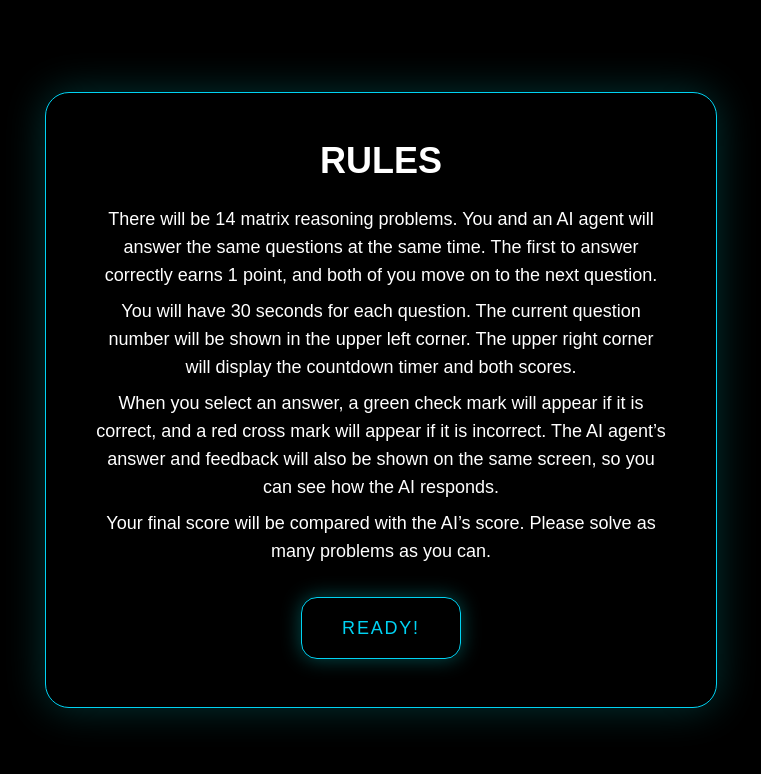
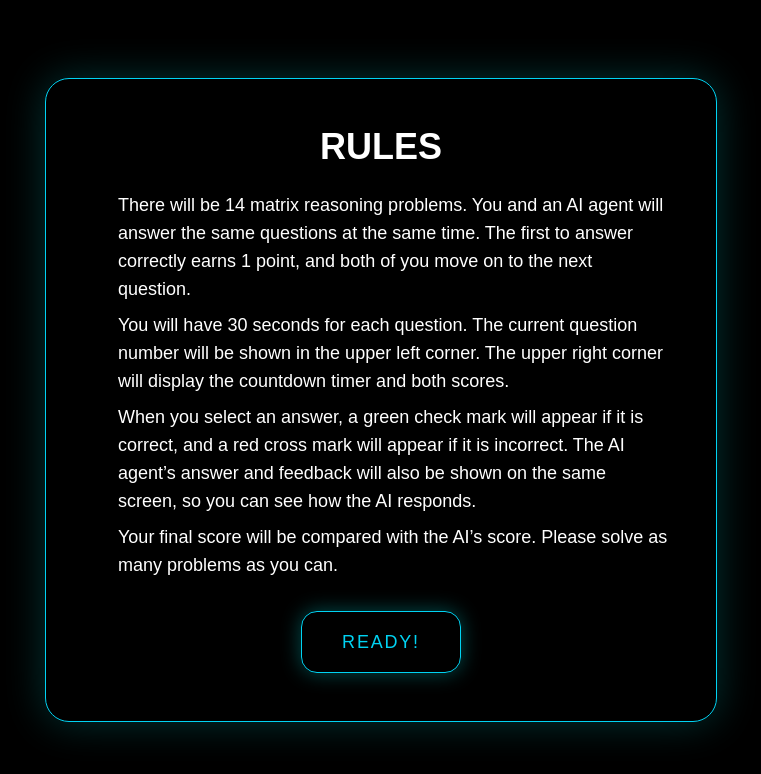
Before and after one commit to JiyeSun/compexp, a Next.js app: page / in a window 1280 px wide. Both pictures are taken after a click on the button "BEGIN". Shown: the top 774 px of the page, without its empty margins (259-1020 px from the left). Built offline with nearby package versions, Linux system fonts and the light colour scheme.

Commit message:
Update page.tsx

```diff
--- a/app/page.tsx
+++ b/app/page.tsx
@@ -207,7 +207,7 @@ export default function Home() {
           </div>
 
           {/* 规则 */}
-          <div className="mt-6 space-y-2 text-lg text-white">
+          <div className="mt-6 space-y-2 text-lg text-white text-left pl-6">
             <p>There will be 14 matrix reasoning problems. You and an AI agent will answer the same questions at the same time. The first to answer correctly earns 1 point, and both of you move on to the next question.</p>
             <p>You will have 30 seconds for each question. The current question number will be shown in the upper left corner. The upper right corner will display the countdown timer and both scores.</p>
             <p>When you select an answer, a green check mark will appear if it is correct, and a red cross mark will appear if it is incorrect. The AI agent’s answer and feedback will also be shown on the same screen, so you can see how the AI responds.</p>
```
